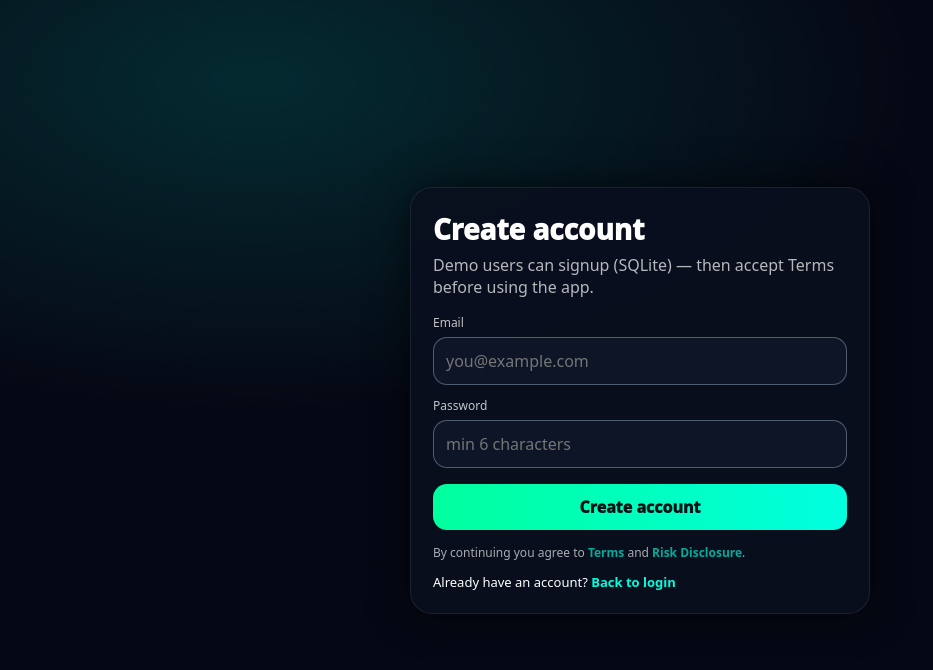
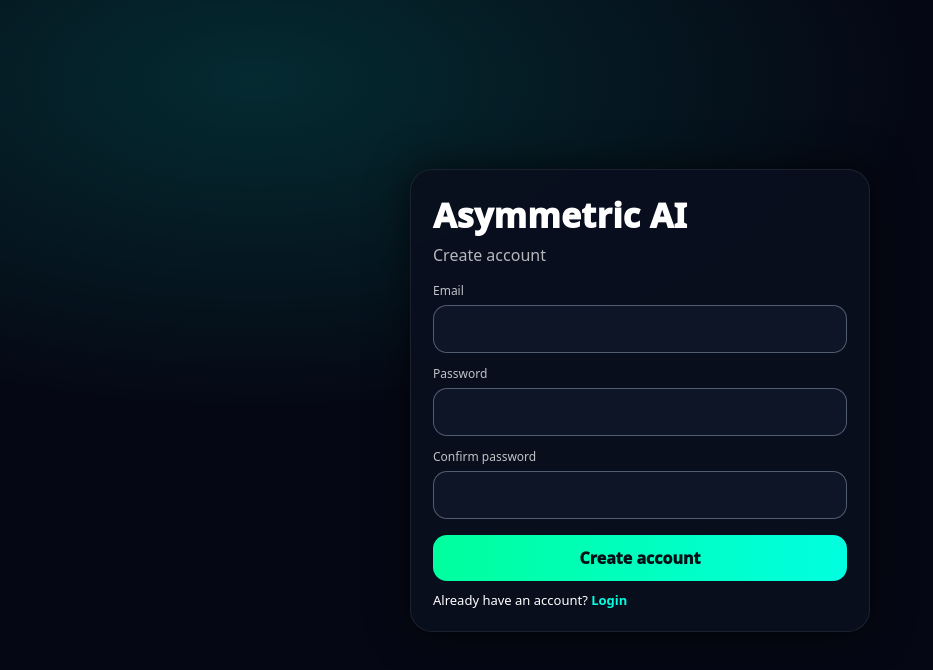
Before and after one commit to atitbhatta4-create/asymmetric-ai-frontend, a React app: page /signup in a window 1280 px wide. Shown: the top 670 px of the page, without its empty margins (0-933 px from the left). Built offline with nearby package versions, Linux system fonts and the light colour scheme; no server answers; the HTML template or start-up script is replaced by a standard one.

Commit message:
Fix auth API base URL and login/signup flow

```diff
--- a/src/lib/api.ts
+++ b/src/lib/api.ts
@@ -1,12 +1,11 @@
 // src/lib/api.ts
 
-const API_BASE =
-  import.meta.env.VITE_API_URL ||
-  "https://asymmetric-ai-backend.onrender.com";
+const RAW_BASE =
+  import.meta.env.VITE_API_URL || "https://asymmetric-ai-backend.onrender.com";
 
-/**
- * Allow body to be object (we stringify it safely)
- */
+// remove trailing slashes
+const API_BASE = RAW_BASE.replace(/\/+$/, "");
+
 type ApiRequestInit = Omit<RequestInit, "body"> & {
   body?: any;
 };
@@ -23,37 +22,30 @@ export async function apiRequest<T = any>(
       "Content-Type": "application/json",
       ...(headers || {}),
     },
-    body: body ? JSON.stringify(body) : undefined,
+    body: body !== undefined ? JSON.stringify(body) : undefined,
     ...rest,
   });
 
+  // Better error so you can see exact backend message
   if (!res.ok) {
     const text = await res.text();
-    throw new Error(text || `Request failed (${res.status})`);
+    throw new Error(`${res.status} ${res.statusText}\n${text}`);
   }
+
+  // Some endpoints may return empty body
+  const ct = res.headers.get("content-type") || "";
+  if (!ct.includes("application/json")) return (await res.text()) as any;
 
   return res.json();
 }
 
-/* =========================
-   Helpers
-========================= */
-
-export const getSession = () =>
-  apiRequest("/session");
+// helpers
+export const getSession = () => apiRequest("/session");
 
 export const login = (email: string, password: string) =>
-  apiRequest("/auth/login", {
-    method: "POST",
-    body: { email, password },
-  });
+  apiRequest("/auth/login", { method: "POST", body: { email, password } });
 
 export const signup = (email: string, password: string) =>
-  apiRequest("/auth/signup", {
-    method: "POST",
-    body: { email, password },
-  });
+  apiRequest("/auth/signup", { method: "POST", body: { email, password } });
 
-export const getTrades = () =>
-  apiRequest("/trades");
-export const api = apiRequest;
+export const logout = () => apiRequest("/auth/logout", { method: "POST" });
--- a/src/pages/Login.tsx
+++ b/src/pages/Login.tsx
@@ -1,4 +1,3 @@
-// frontend/src/pages/Login.tsx
 import React, { useEffect, useState } from "react";
 import * as api from "../lib/api";
 import { useNavigate } from "react-router-dom";
@@ -45,7 +44,6 @@ export default function Login({
     try {
       await api.apiRequest("/auth/login", {
         method: "POST",
-        // IMPORTANT: pass object, do NOT JSON.stringify (apiRequest does it)
         body: { email: cleanEmail, password },
       });
 
@@ -175,24 +173,6 @@ export default function Login({
             Create account
           </span>
         </div>
-
-        <div style={{ marginTop: 16, fontSize: 12, opacity: 0.65 }}>
-          By continuing you agree to{" "}
-          <span
-            onClick={() => nav("/terms")}
-            style={{ color: "#00ffe0", fontWeight: 900, cursor: "pointer" }}
-          >
-            Terms
-          </span>{" "}
-          and{" "}
-          <span
-            onClick={() => nav("/risk")}
-            style={{ color: "#00ffe0", fontWeight: 900, cursor: "pointer" }}
-          >
-            Risk Disclosure
-          </span>
-          .
-        </div>
       </div>
     </div>
   );
--- a/src/pages/Signup.tsx
+++ b/src/pages/Signup.tsx
@@ -1,4 +1,3 @@
-// frontend/src/pages/Signup.tsx
 import React, { useState } from "react";
 import * as api from "../lib/api";
 import { useNavigate } from "react-router-dom";
@@ -8,18 +7,11 @@ export default function Signup() {
 
   const [email, setEmail] = useState("");
   const [password, setPassword] = useState("");
+  const [confirm, setConfirm] = useState("");
 
   const [err, setErr] = useState<string | null>(null);
   const [ok, setOk] = useState<string | null>(null);
   const [loading, setLoading] = useState(false);
-
-  const validate = () => {
-    const e = email.trim().toLowerCase();
-    // FIX: missing || caused broken validation / build issues
-    if (!e || !e.includes("@") || !e.includes(".")) return "Enter a valid email.";
-    if (!password || password.length < 6) return "Password must be at least 6 characters.";
-    return null;
-  };
 
   const doSignup = async () => {
     if (loading) return;
@@ -27,36 +19,31 @@ export default function Signup() {
     setErr(null);
     setOk(null);
 
-    const v = validate();
-    if (v) {
-      setErr(v);
+    const cleanEmail = email.trim().toLowerCase();
+    if (!cleanEmail || !password) {
+      setErr("Please enter email and password.");
+      return;
+    }
+    if (password.length < 6) {
+      setErr("Password must be at least 6 characters.");
+      return;
+    }
+    if (password !== confirm) {
+      setErr("Passwords do not match.");
       return;
     }
 
     setLoading(true);
-
     try {
-      const e = email.trim().toLowerCase();
-
-      // 1) create account
       await api.apiRequest("/auth/signup", {
         method: "POST",
-        // IMPORTANT: pass object, do NOT JSON.stringify
-        body: { email: e, password },
+        body: { email: cleanEmail, password },
       });
 
-      // 2) auto-login right away (sets cookie)
-      await api.apiRequest("/auth/login", {
-        method: "POST",
-        body: { email: e, password },
-      });
-
-      setOk("Account created. Redirecting…");
-
-      // 3) go to accept-terms gate
-      setTimeout(() => nav("/accept"), 250);
+      setOk("Account created. You can login now.");
+      setTimeout(() => nav("/login"), 600);
     } catch (e: any) {
-      setErr(e?.message || "Signup failed");
+      setErr(String(e?.message || "Signup failed"));
     } finally {
       setLoading(false);
     }
@@ -89,20 +76,20 @@ export default function Signup() {
           boxShadow: "0 0 40px rgba(0,0,0,0.65)",
         }}
       >
-        <div style={{ fontSize: 28, fontWeight: 950 }}>Create account</div>
-        <div style={{ opacity: 0.7, marginTop: 6 }}>
-          Demo users can signup (SQLite) — then accept Terms before using the app.
+        <div style={{ fontSize: 34, fontWeight: 950, letterSpacing: 0.3 }}>
+          Asymmetric AI
         </div>
+        <div style={{ opacity: 0.7, marginTop: 6 }}>Create account</div>
 
         {err && (
           <div
             style={{
               marginTop: 14,
-              padding: 10,
-              borderRadius: 14,
               background: "rgba(220,38,38,0.12)",
               border: "1px solid rgba(248,113,113,0.55)",
               color: "#fecaca",
+              padding: 10,
+              borderRadius: 14,
               whiteSpace: "pre-wrap",
             }}
           >
@@ -114,11 +101,11 @@ export default function Signup() {
           <div
             style={{
               marginTop: 14,
+              background: "rgba(16,185,129,0.12)",
+              border: "1px solid rgba(16,185,129,0.55)",
+              color: "#bbf7d0",
               padding: 10,
               borderRadius: 14,
-              background: "rgba(34,197,94,0.12)",
-              border: "1px solid rgba(34,197,94,0.35)",
-              color: "#bbf7d0",
               whiteSpace: "pre-wrap",
             }}
           >
@@ -132,7 +119,6 @@ export default function Signup() {
             value={email}
             onChange={(e) => setEmail(e.target.value)}
             onKeyDown={onKeyDown}
-            placeholder="you@example.com"
             autoComplete="email"
             style={{
               width: "100%",
@@ -154,7 +140,27 @@ export default function Signup() {
             value={password}
             onChange={(e) => setPassword(e.target.value)}
             onKeyDown={onKeyDown}
-            placeholder="min 6 characters"
+            autoComplete="new-password"
+            style={{
+              width: "100%",
+              marginTop: 6,
+              padding: 12,
+              borderRadius: 14,
+              border: "1px solid rgba(148,163,184,0.5)",
+              background: "rgba(15,23,42,0.85)",
+              color: "white",
+              outline: "none",
+            }}
+          />
+        </div>
+
+        <div style={{ marginTop: 12 }}>
+          <div style={{ fontSize: 12, opacity: 0.75 }}>Confirm password</div>
+          <input
+            type="password"
+            value={confirm}
+            onChange={(e) => setConfirm(e.target.value)}
+            onKeyDown={onKeyDown}
             autoComplete="new-password"
             style={{
               width: "100%",
@@ -178,41 +184,23 @@ export default function Signup() {
             borderRadius: 14,
             border: "none",
             padding: "12px 14px",
+            cursor: loading ? "not-allowed" : "pointer",
             fontWeight: 950,
             background: "linear-gradient(90deg,#00ff9d,#00ffe0)",
             color: "#021018",
             opacity: loading ? 0.7 : 1,
-            cursor: loading ? "not-allowed" : "pointer",
           }}
         >
           {loading ? "Creating…" : "Create account"}
         </button>
 
-        <div style={{ marginTop: 14, fontSize: 12, opacity: 0.65 }}>
-          By continuing you agree to{" "}
-          <span
-            onClick={() => nav("/terms")}
-            style={{ color: "#00ffe0", fontWeight: 900, cursor: "pointer" }}
-          >
-            Terms
-          </span>{" "}
-          and{" "}
-          <span
-            onClick={() => nav("/risk")}
-            style={{ color: "#00ffe0", fontWeight: 900, cursor: "pointer" }}
-          >
-            Risk Disclosure
-          </span>
-          .
-        </div>
-
-        <div style={{ marginTop: 12, fontSize: 13 }}>
+        <div style={{ marginTop: 10, fontSize: 13 }}>
           Already have an account?{" "}
           <span
             onClick={() => nav("/login")}
             style={{ color: "#00ffe0", fontWeight: 900, cursor: "pointer" }}
           >
-            Back to login
+            Login
           </span>
         </div>
       </div>
```
